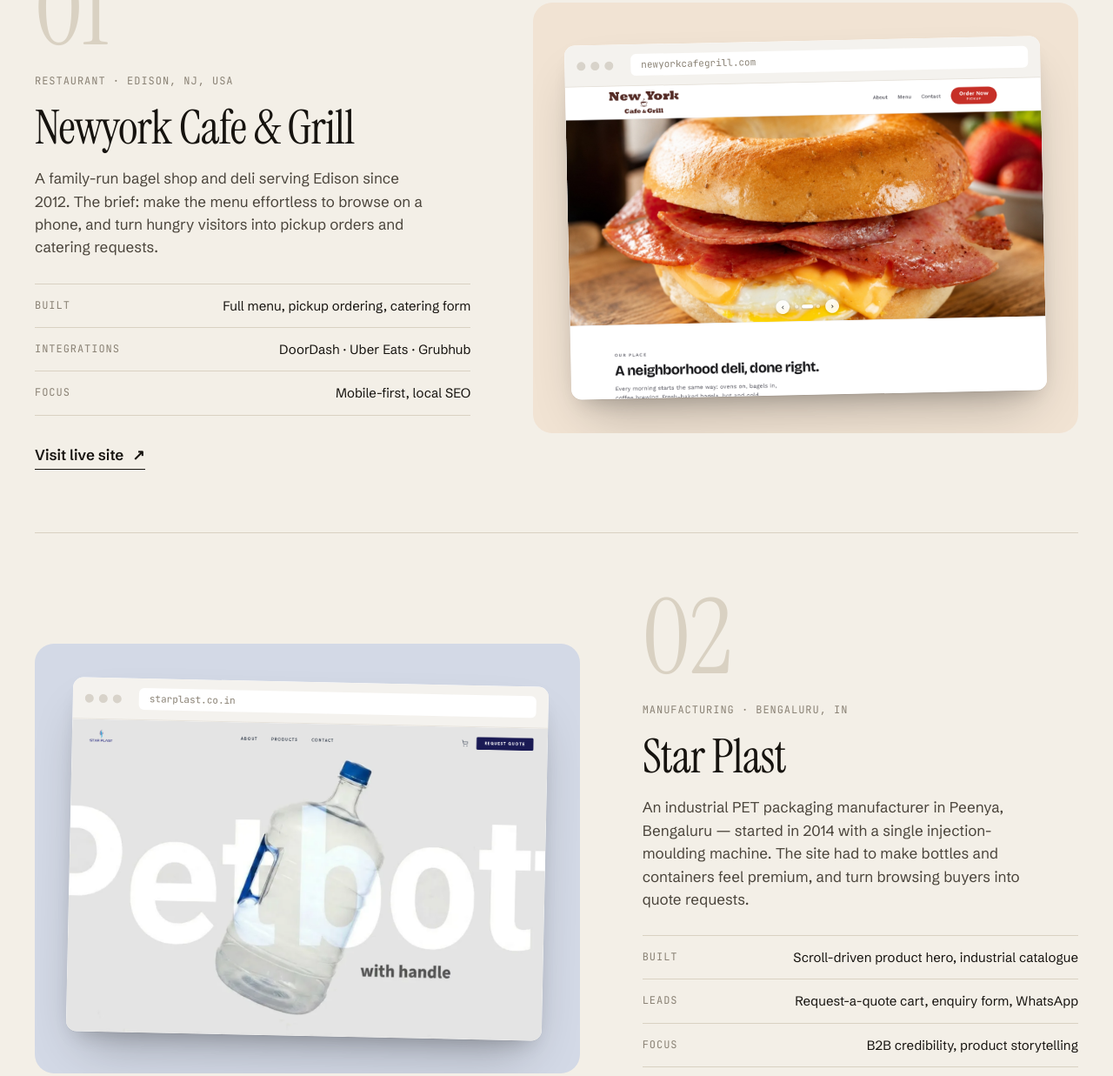
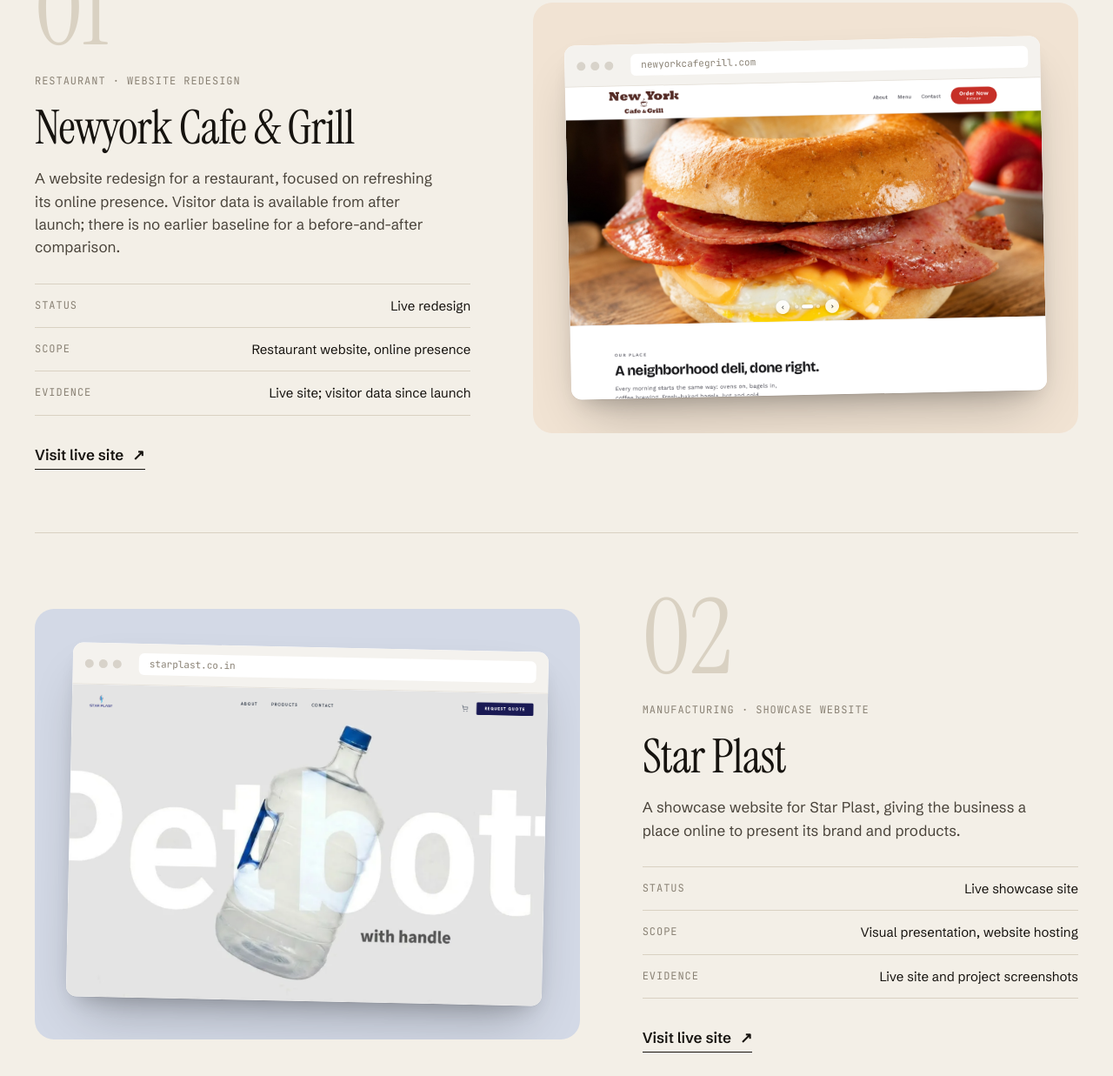
Before and after one commit to krunal-akbari/personal-website, a website: page index.html in a window 1280 px wide. Shown: the part 1377-2614 px from the top of the page at 87% size. Drawn offline with Linux system fonts and the light colour scheme.

Commit message:
Update portfolio content and configurable preview host

```diff
--- a/index.html
+++ b/index.html
@@ -225,7 +225,7 @@
     </div>
     <h1 class="rv">Websites that make<br>small businesses look<br>as <em>good</em> as they <span class="under">really are.<svg viewBox="0 0 300 20" preserveAspectRatio="none"><path d="M3 14 C 80 4, 200 2, 297 10" stroke="#e2502c" stroke-width="5" fill="none" stroke-linecap="round"/></svg></span></h1>
     <div class="hero-foot">
-      <p class="rv">I'm <strong>Krunal Akbari</strong>. I design and build fast, hand-crafted websites for restaurants, manufacturers and fashion labels — sites that bring in orders, enquiries and bookings, not just compliments.</p>
+      <p class="rv">I'm <strong>Krunal Akbari</strong>. I design and build fast, hand-crafted websites for restaurants, manufacturers and fashion labels — clear, considered designs that give each business a presence online.</p>
       <div class="hero-cta rv">
         <a href="#work" class="btn btn-line">See the work</a>
         <a href="#contact" class="btn btn-ink">Get a quote <span class="arrow">→</span></a>
@@ -246,20 +246,20 @@
   <div class="wrap">
     <div class="sec-head rv">
       <span class="mono">Selected work · 03</span>
-      <h2>Three businesses.<br>Three very different <em>customers.</em></h2>
+      <h2>Three projects.<br>Three different <em>starting points.</em></h2>
     </div>
 
     <!-- 01 -->
     <article class="project rv">
       <div class="p-info">
         <div class="p-num">01</div>
-        <span class="p-tag mono">Restaurant · Edison, NJ, USA</span>
+        <span class="p-tag mono">Restaurant · Website redesign</span>
         <h3>Newyork Cafe &amp; Grill</h3>
-        <p>A family-run bagel shop and deli serving Edison since 2012. The brief: make the menu effortless to browse on a phone, and turn hungry visitors into pickup orders and catering requests.</p>
+        <p>A website redesign for a restaurant, focused on refreshing its online presence. Visitor data is available from after launch; there is no earlier baseline for a before-and-after comparison.</p>
         <ul class="p-facts">
-          <li><span>Built</span><span>Full menu, pickup ordering, catering form</span></li>
-          <li><span>Integrations</span><span>DoorDash · Uber Eats · Grubhub</span></li>
-          <li><span>Focus</span><span>Mobile-first, local SEO</span></li>
+          <li><span>Status</span><span>Live redesign</span></li>
+          <li><span>Scope</span><span>Restaurant website, online presence</span></li>
+          <li><span>Evidence</span><span>Live site; visitor data since launch</span></li>
         </ul>
         <a href="https://newyorkcafegrill.com" target="_blank" rel="noopener" class="p-link">Visit live site <span class="arrow">↗</span></a>
       </div>
@@ -275,13 +275,13 @@
     <article class="project rv">
       <div class="p-info">
         <div class="p-num">02</div>
-        <span class="p-tag mono">Manufacturing · Bengaluru, IN</span>
+        <span class="p-tag mono">Manufacturing · Showcase website</span>
         <h3>Star Plast</h3>
-        <p>An industrial PET packaging manufacturer in Peenya, Bengaluru — started in 2014 with a single injection-moulding machine. The site had to make bottles and containers feel premium, and turn browsing buyers into quote requests.</p>
+        <p>A showcase website for Star Plast, giving the business a place online to present its brand and products.</p>
         <ul class="p-facts">
-          <li><span>Built</span><span>Scroll-driven product hero, industrial catalogue</span></li>
-          <li><span>Leads</span><span>Request-a-quote cart, enquiry form, WhatsApp</span></li>
-          <li><span>Focus</span><span>B2B credibility, product storytelling</span></li>
+          <li><span>Status</span><span>Live showcase site</span></li>
+          <li><span>Scope</span><span>Visual presentation, website hosting</span></li>
+          <li><span>Evidence</span><span>Live site and project screenshots</span></li>
         </ul>
         <a href="https://www.starplast.co.in/" target="_blank" rel="noopener" class="p-link">Visit live site <span class="arrow">↗</span></a>
       </div>
@@ -297,15 +297,15 @@
     <article class="project rv">
       <div class="p-info">
         <div class="p-num">03</div>
-        <span class="p-tag mono">Fashion · E-commerce</span>
+        <span class="p-tag mono">Fashion · Design in progress</span>
         <h3>Style by Pre</h3>
-        <p>An online label for hand-embroidered sarees, dresses, lehengas and festive jewellery, made in small batches by artisan families in Lucknow, Jaipur and Varanasi. The store needed to feel as rich as the craft — and make buying effortless.</p>
+        <p>A fashion website design in progress, exploring the visual direction and presentation of the brand. The preview shows the current design stage.</p>
         <ul class="p-facts">
-          <li><span>Built</span><span>Storefront, collections, cart</span></li>
-          <li><span>Story</span><span>Our craft &amp; maker pages, first-visit brand intro</span></li>
-          <li><span>Focus</span><span>Product photography, custom-order enquiries</span></li>
+          <li><span>Status</span><span>Design in progress</span></li>
+          <li><span>Scope</span><span>Fashion website design</span></li>
+          <li><span>Evidence</span><span>Design preview</span></li>
         </ul>
-        <a href="https://style-by-pre.vercel.app/" target="_blank" rel="noopener" class="p-link">Visit live site <span class="arrow">↗</span></a>
+        <a href="https://style-by-pre.vercel.app/" target="_blank" rel="noopener" class="p-link">View design preview <span class="arrow">↗</span></a>
       </div>
       <div class="stage stage-pre">
         <div class="browser">
--- a/scripts/serve.mjs
+++ b/scripts/serve.mjs
@@ -10,4 +10,4 @@
     const content = await readFile(path);
     response.writeHead(200, { 'Content-Type': types[extname(path)] || 'application/octet-stream' }).end(content);
   } catch { response.writeHead(404).end('Not found'); }
-}).listen(Number(process.env.PORT || 5173), '0.0.0.0', () => console.log(`http://localhost:${process.env.PORT || 5173}`));
+}).listen(Number(process.env.PORT || 5173), process.env.HOST || '0.0.0.0', () => console.log(`http://${process.env.HOST || 'localhost'}:${process.env.PORT || 5173}`));
```
